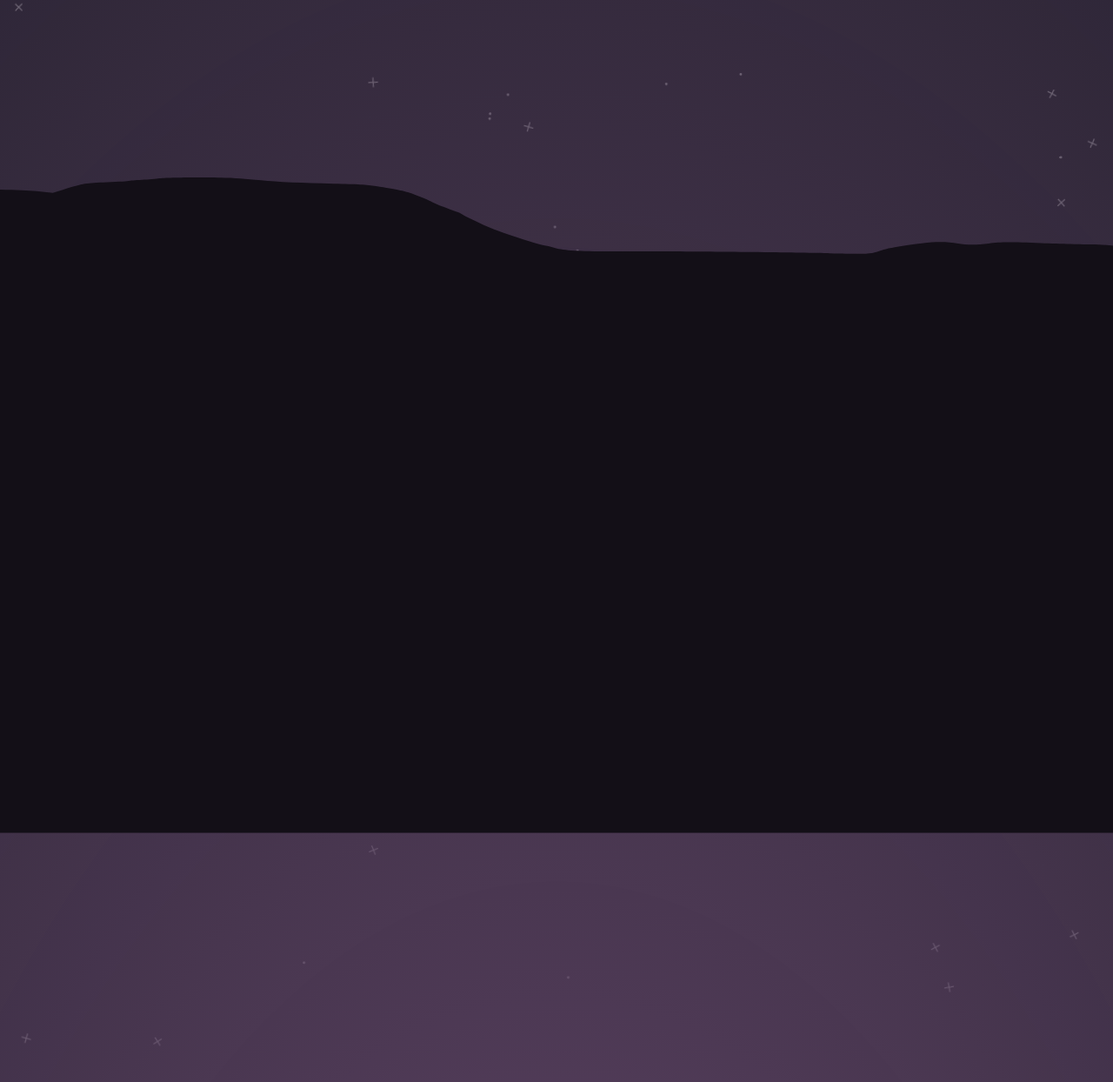
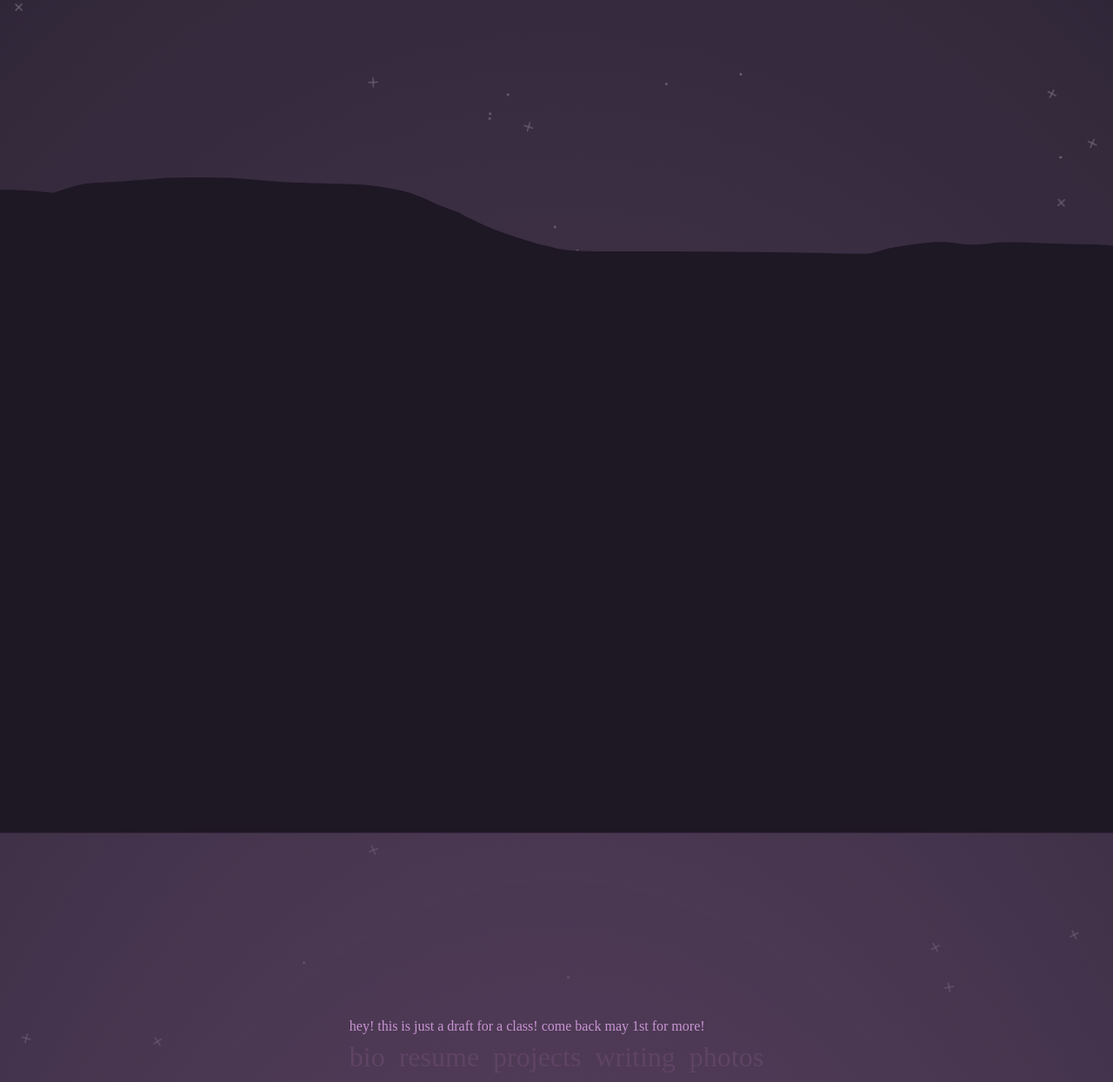
Before and after one commit to ilisien/site, a Flask app: page / in a window 1280 px wide. Shown: the part 1356-2600 px from the top of the page at 87% size. Run offline with Flask 3, Linux system fonts and the light colour scheme; some web fonts are replaced.

Commit message:
various changes

```diff
--- a/static/style.css
+++ b/static/style.css
@@ -9,7 +9,7 @@ html, body {
     height: 100%;
     margin: 0;
     padding: 0;
-    background-color:rgb(24, 24, 33);
+    background-color: rgb(24, 24, 33);
     overflow: hidden;
     position: relative;
 }
@@ -38,21 +38,16 @@ img.star-image {
         rgba(29, 29, 40, 0.6) 75%
     );
     z-index: 9;
-    opacity: 0.8;
+    opacity: 0.7;
     transition: opacity 1s;
 }
 
 .grad-filter:hover {
-    position: absolute;
-    inset: 0;
-    background: radial-gradient(
-        ellipse 200% 200% at 50% 150%,
-        rgb(95, 68, 101) 10%,
-        rgba(29, 29, 40, 0.6) 75%
-    );
-    z-index: 9;
     opacity: 1;
-    transition: opacity 1s;
+}
+
+body:has(.footer-nav-wrap span:hover) .grad-filter {
+    opacity: 1;
 }
 
 .mtn-wrap {
@@ -61,14 +56,14 @@ img.star-image {
     width: 110%;
     bottom: 0;
     z-index: 10;
-    transform: translate(-5%,0%);
+    transform: translate(-5%, 0%);
     pointer-events: none;
 }
 
 svg.mt-nittany-svg {
-    fill: rgb(19, 15, 23);
+    fill: rgb(30, 23, 36);
     width: 100rem;
-    min-width: 100;
+    min-width: 100%;
     height: auto;
     pointer-events: none;
 }
@@ -77,6 +72,7 @@ svg.mt-nittany-svg {
     display: flex;
     align-items: center;
     justify-content: center;
+    flex-direction: column;
     z-index: 5;
     width: 100%;
     height: 100vh;
@@ -86,13 +82,13 @@ svg.mt-nittany-svg {
     display: flex;
     align-items: left;
     z-index: 5;
-    width: max(50rem,50%);
-    height:100vh;
+    width: max(50rem, 50%);
+    height: 100vh;
     flex-direction: column;
 }
 
 .spacer {
-    height:10rem;
+    height: 10rem;
 }
 
 span.title {
@@ -106,5 +102,46 @@ span.subtitle {
     color: white;
     font-family: "Manrope";
     font-weight: 200;
-    font-size:  2rem;
+    font-size: 2rem;
 }
+
+.footer-wrap {
+    display: flex;
+    z-index: 100;
+    gap: 1rem;
+    padding: 10px;
+}
+
+.warning-wrap {
+    display: flex;
+    flex-direction: column;
+    gap: 0.5rem;
+}
+
+span.warning {
+    color: rgb(200, 149, 211);
+    font-family: "Manrope";
+    font-size: 1rem;
+}
+
+.footer-nav-wrap {
+    display: flex;
+    gap: 1rem;
+}
+
+.footer-nav-wrap span.footer-text {
+    color: rgb(95, 68, 101);
+    font-family: "Manrope";
+    font-size: 2rem;
+    transition: color 0.5s;
+}
+
+.footer-nav-wrap:hover span.footer-text {
+    color: rgb(128, 87, 138);
+    transition: color 0.5s;
+}
+
+.footer-nav-wrap span.footer-text:hover {
+    color: rgb(235, 160, 252);
+    transition: color 0.5s;
+}
--- a/templates/home.html
+++ b/templates/home.html
@@ -22,6 +22,19 @@
                 <span class="subtitle">1st year in Chemical Engineering and Plant Sciences</span>
                 <span class="subtitle">Schreyer Honors College at Penn State!</span>
             </div>
+
+            <div class="footer-wrap">
+                <div class="warning-wrap">
+                    <span class="warning">hey! this is just a draft for a class! come back may 1st for more!</span>
+                    <div class="footer-nav-wrap">
+                        <span class="footer-text">bio</span>
+                        <span class="footer-text">resume</span>
+                        <span class="footer-text">projects</span>
+                        <span class="footer-text">writing</span>
+                        <span class="footer-text">photos</span>
+                    </div>
+                </div>
+            </div>
         </div>
     </body>
 </html>
```
